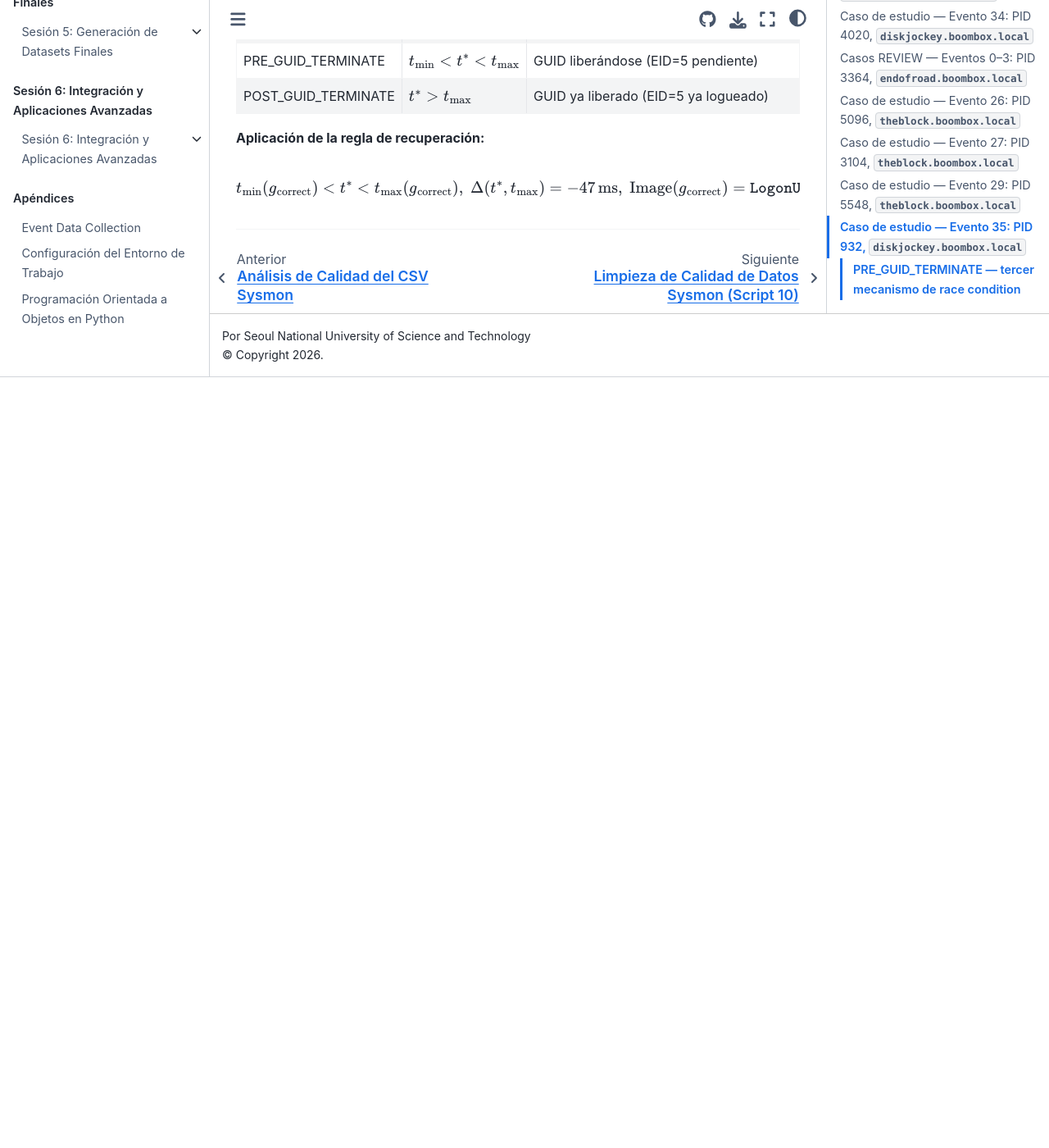
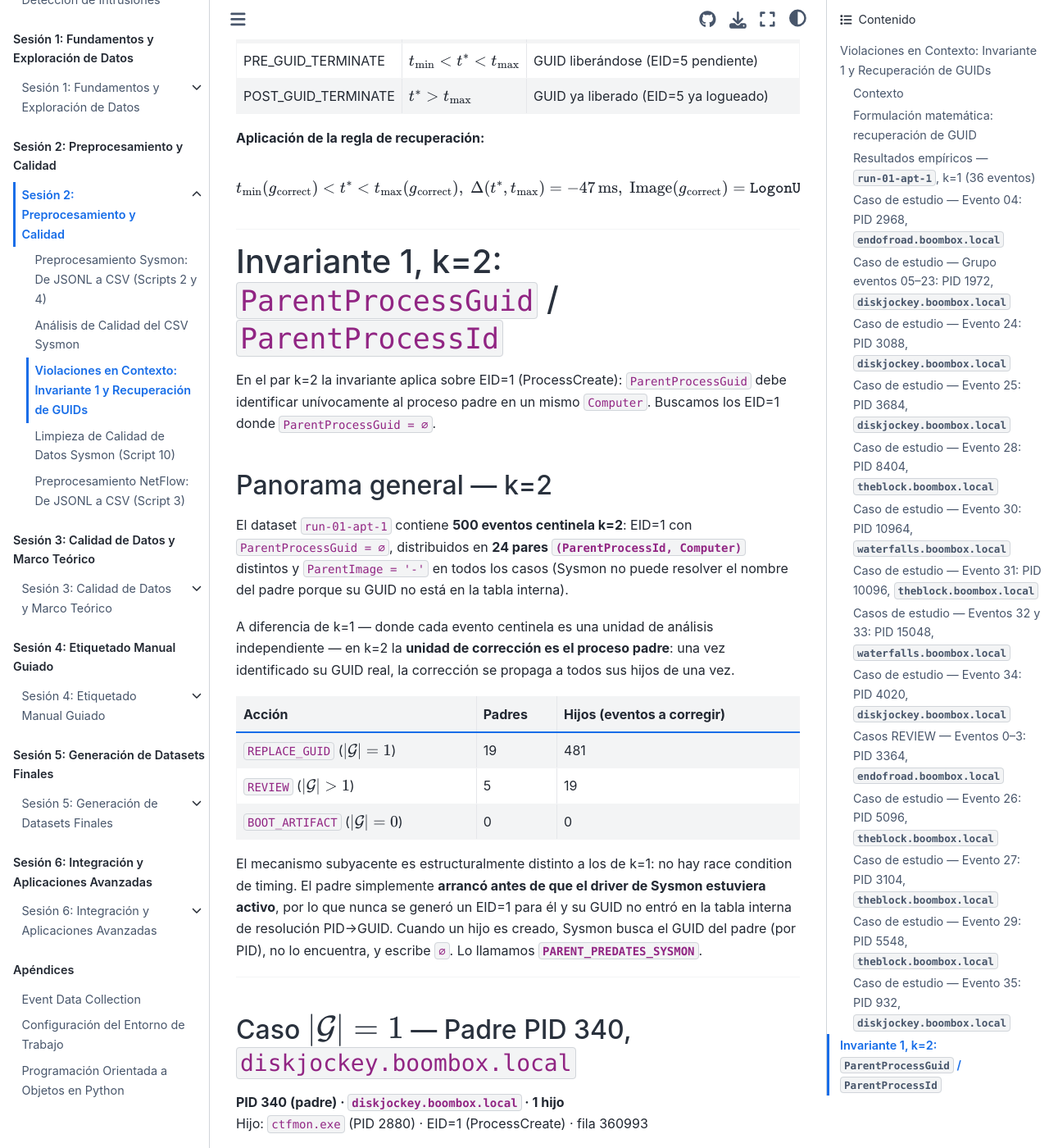
Before and after one commit to ollerenac/curso2026, a Jupyter Book: the page built from sesion-2/9-violaciones-en-contexto.md, in a window 1280 px wide and 1400 px high, scrolled down 33880 px. Shown: the whole window at 82% size. Built offline with Jupyter Book 1.0.4 settings and Sphinx 7.4.7 and the Sphinx Book theme 1.1.4, drawn with Linux system fonts in a browser that asks for light colours; before the commit the page ends 34340 px from its top, so only the background shows below that; some of the changed text lies outside the part shown.

Commit message:
docs(sesion-2): add k=2 analysis section to 9-violaciones-en-contexto.md
Adds the k=2 (ParentProcessGuid/ParentProcessId) invariant analysis:
- General overview: 500 sentinel events, 24 parent pairs, all ParentImage='-'
- Summary table: 19 REPLACE_GUID parents (481 children), 5 REVIEW, 0 BOOT_ARTIFACT
- Introduces PARENT_PREDATES_SYSMON mechanism (structural absence of EID=1,
  not a timing race condition)
- First case study: svchost.exe PID 340, diskjockey, 1 child (ctfmon.exe)
  with figure ev_k2_340_timeline.png

Co-Authored-By: Claude Sonnet 4.6 <noreply@anthropic.com>

````diff
--- a/sesion-2/9-violaciones-en-contexto.md
+++ b/sesion-2/9-violaciones-en-contexto.md
@@ -1285,3 +1285,84 @@ t_{\min}(g_{\mathrm{correct}}) < t^* < t_{\max}(g_{\mathrm{correct}}),\;
 $$
 
 ---
+
+# Invariante 1, k=2: `ParentProcessGuid` / `ParentProcessId`
+
+En el par k=2 la invariante aplica sobre EID=1 (ProcessCreate): `ParentProcessGuid`
+debe identificar unívocamente al proceso padre en un mismo `Computer`.
+Buscamos los EID=1 donde `ParentProcessGuid = ∅`.
+
+## Panorama general — k=2
+
+El dataset `run-01-apt-1` contiene **500 eventos centinela k=2**: EID=1 con
+`ParentProcessGuid = ∅`, distribuidos en **24 pares `(ParentProcessId, Computer)`**
+distintos y `ParentImage = '-'` en todos los casos (Sysmon no puede resolver el
+nombre del padre porque su GUID no está en la tabla interna).
+
+A diferencia de k=1 — donde cada evento centinela es una unidad de análisis
+independiente — en k=2 la **unidad de corrección es el proceso padre**: una vez
+identificado su GUID real, la corrección se propaga a todos sus hijos de una vez.
+
+| Acción | Padres | Hijos (eventos a corregir) |
+|--------|--------|---------------------------|
+| `REPLACE_GUID` ($\|\mathcal{G}\| = 1$) | 19 | 481 |
+| `REVIEW` ($\|\mathcal{G}\| > 1$) | 5 | 19 |
+| `BOOT_ARTIFACT` ($\|\mathcal{G}\| = 0$) | 0 | 0 |
+
+El mecanismo subyacente es estructuralmente distinto a los de k=1: no hay
+race condition de timing. El padre simplemente **arrancó antes de que el
+driver de Sysmon estuviera activo**, por lo que nunca se generó un EID=1 para
+él y su GUID no entró en la tabla interna de resolución PID→GUID.
+Cuando un hijo es creado, Sysmon busca el GUID del padre (por PID), no lo
+encuentra, y escribe `∅`. Lo llamamos **`PARENT_PREDATES_SYSMON`**.
+
+---
+
+## Caso $\lvert\mathcal{G}\rvert = 1$ — Padre PID 340, `diskjockey.boombox.local`
+
+**PID 340 (padre) · `diskjockey.boombox.local` · 1 hijo**
+Hijo: `ctfmon.exe` (PID 2880) · EID=1 (ProcessCreate) · fila 360993
+
+### `PARENT_PREDATES_SYSMON` — padre sin EID=1
+
+`svchost.exe` (PID 340) estaba activo durante toda la captura (~67 min) pero
+nunca generó un EID=1: arrancó antes de que el driver de Sysmon comenzara
+a registrar eventos. Su GUID real se recupera cruzando los k-pairs en los que
+PID 340 aparece como actor propio:
+
+$$
+\mathcal{G}_1(340) = \{g_0\},\quad
+\mathcal{G}_3(340) = \{g_0\},\quad
+\mathcal{G}_4(340) = \{g_0\}
+\quad\Rightarrow\quad \lvert\mathcal{G}\rvert = 1
+$$
+
+donde $g_0 =$ `2d5a9c51-cee0-67da-1200-000000009000` (326 eventos propios,
+`Image = svchost.exe` consistente en EID=7,9,11,12,13,23).
+
+**Verificación temporal:** $t_{\min}(g_0) < t^* < t_{\max}(g_0)$
+(t* a 4058.8 s de t_min, 0.44 s antes de t_max) — el padre estaba activo
+en el momento de crear `ctfmon.exe`. No hay carrera de timing ni reuso de PID.
+
+```{figure} img/ev_k2_340_timeline.png
+:name: ev-k2-340-timeline
+:width: 100%
+
+**k=2 · Padre PID 340 · `svchost.exe` · `diskjockey` — `PARENT\_PREDATES\_SYSMON`.**
+Panel superior: ciclo de vida observado de g0 (~67 min, sin EID=1 ni EID=5);
+actividad concentrada en los primeros 700 s y en el último segundo.
+t* (línea roja) coincide con la ráfaga final — el padre creó `ctfmon.exe`
+0.44 s antes de su último evento registrado.
+Panel inferior: zoom de los últimos 5 s mostrando la proximidad de t* a t_max.
+```
+
+**Aplicación de la regla de recuperación:**
+
+$$
+\mathcal{G}(340,\,\texttt{diskjockey}) = \{g_0\},\quad
+t_{\min}(g_0) < t^* < t_{\max}(g_0)
+\;\implies\; \texttt{ParentProcessGuid} \leftarrow g_0 \quad
+[\texttt{PARENT\_PREDATES\_SYSMON}]
+$$
+
+---
````
